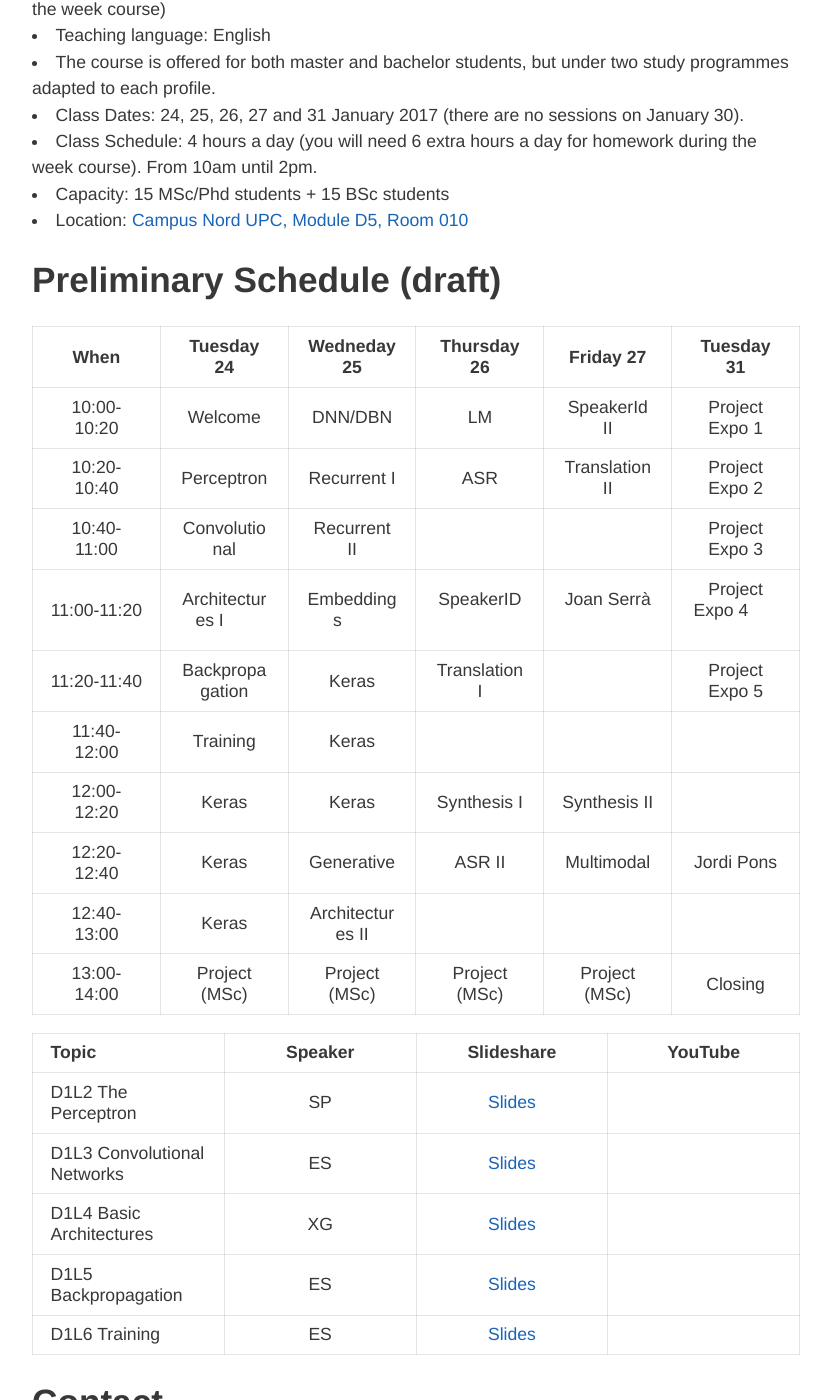
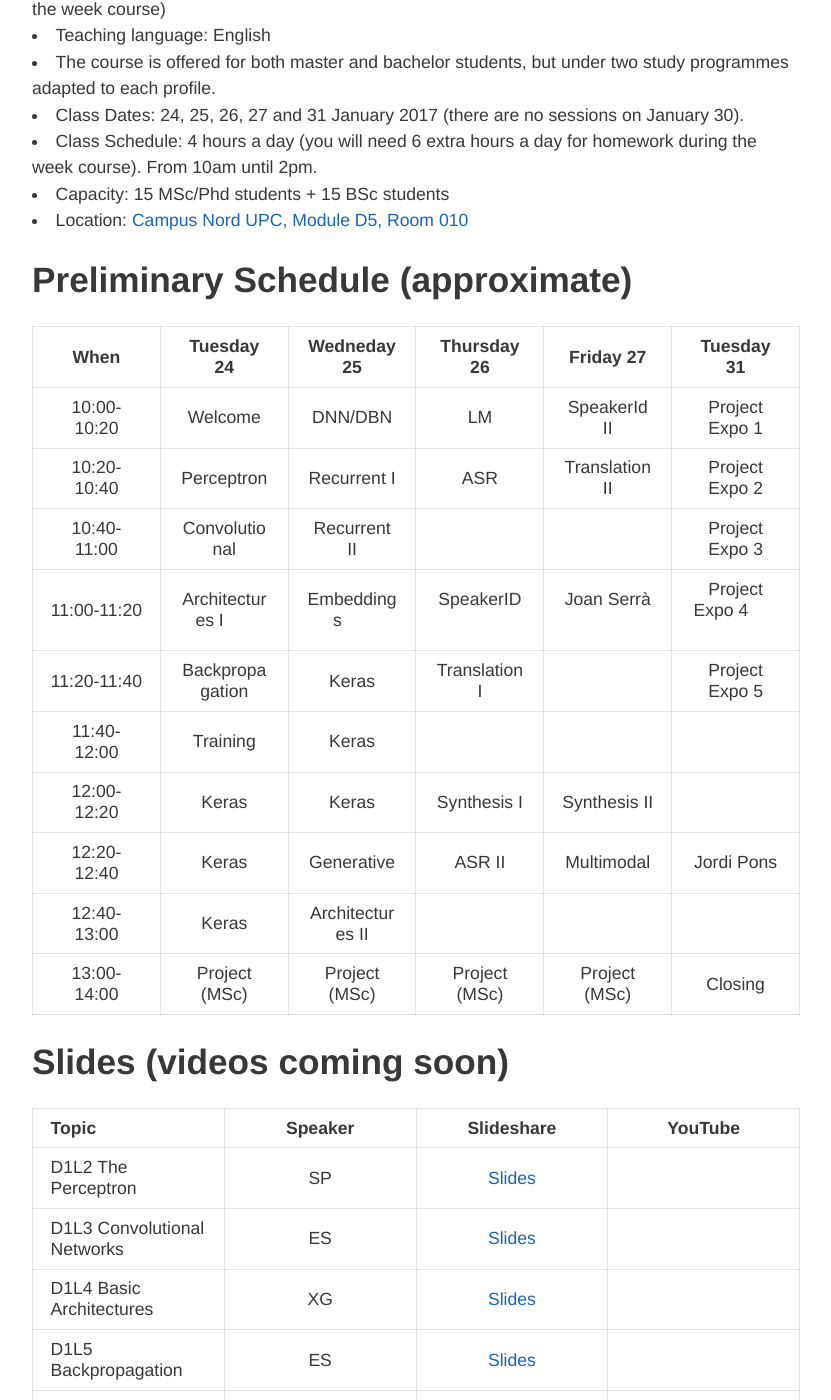
Before and after one commit to telecombcn-dl/2017-dlsl, a Jekyll site: the page built from index.md, in a window 1280 px wide and 1400 px high, scrolled down 2543 px. Shown: the whole window, without its empty margins (224-1055 px from the left). Built offline with Jekyll 4.4.1, drawn with Linux system fonts in a browser that asks for light colours; nearby versions of some CDN libraries; our own code applies the rules of GitHub Pages for plain Markdown files.

Commit message:
Added title for slides and videos

```diff
--- a/index.md
+++ b/index.md
@@ -77,7 +77,7 @@ Abstract: A brief review of the state-of-the-art in music informatics research a
 * Capacity: 15 MSc/Phd students + 15 BSc students
 * Location: [Campus Nord UPC, Module D5, Room 010](https://imatge.upc.edu/web/contact)
 
-## Preliminary Schedule (draft)
+## Preliminary Schedule (approximate)
 
 | When         | Tuesday 24            | Wedneday 25       | Thursday 26        | Friday 27         | Tuesday 31               |
 |:------------:|:---------------------:|:-----------------:|:------------------:|:-----------------:|:------------------------:|
@@ -91,6 +91,8 @@ Abstract: A brief review of the state-of-the-art in music informatics research a
 | 12:20-12:40  | Keras                 | Generative        | ASR II             | Multimodal        | Jordi Pons               |
 | 12:40-13:00  | Keras                 | Architectures II  |                    |                   |                          |
 | 13:00-14:00  | Project (MSc)         | Project (MSc)     | Project (MSc)      | Project (MSc)     | Closing                  |
+
+## Slides (videos coming soon)
 
 | Topic                        | Speaker |       Slideshare                 |  YouTube                        |
 | ---------------------------- |:-------:|:--------------------------------:|:-------------------------------:|
```
